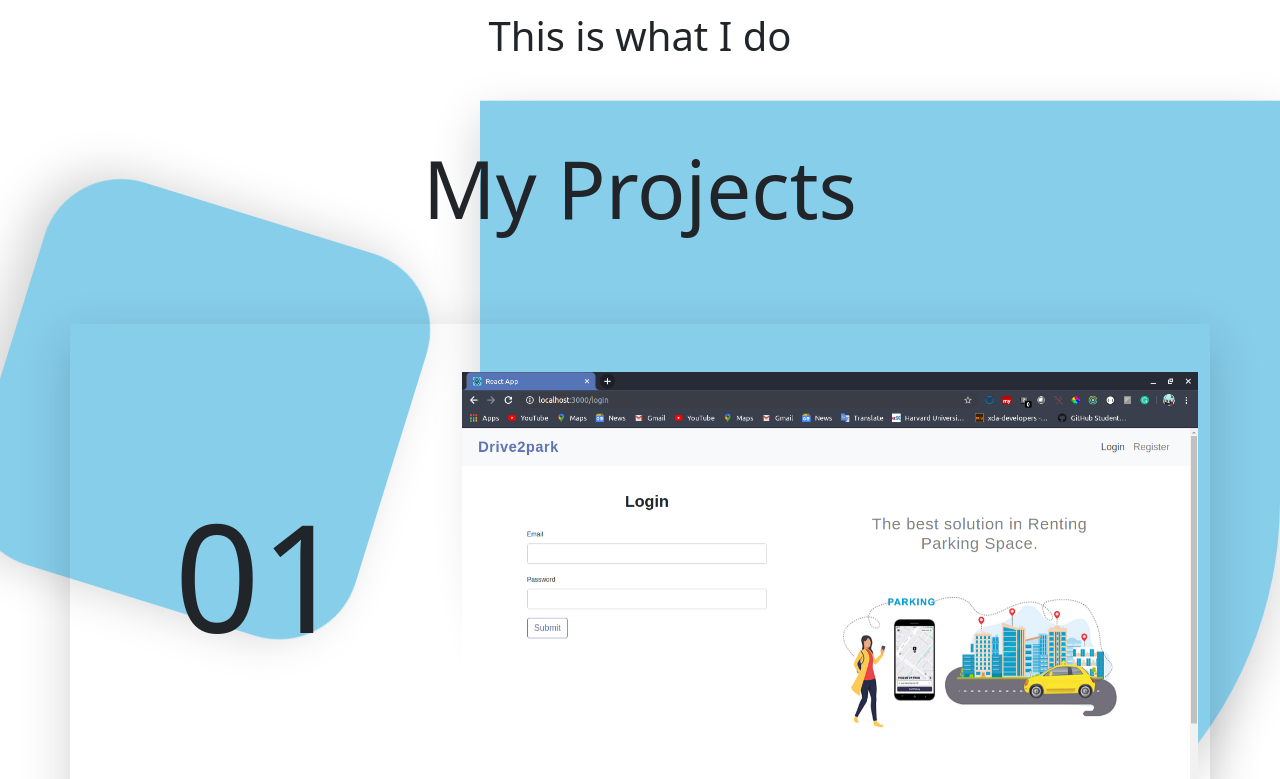
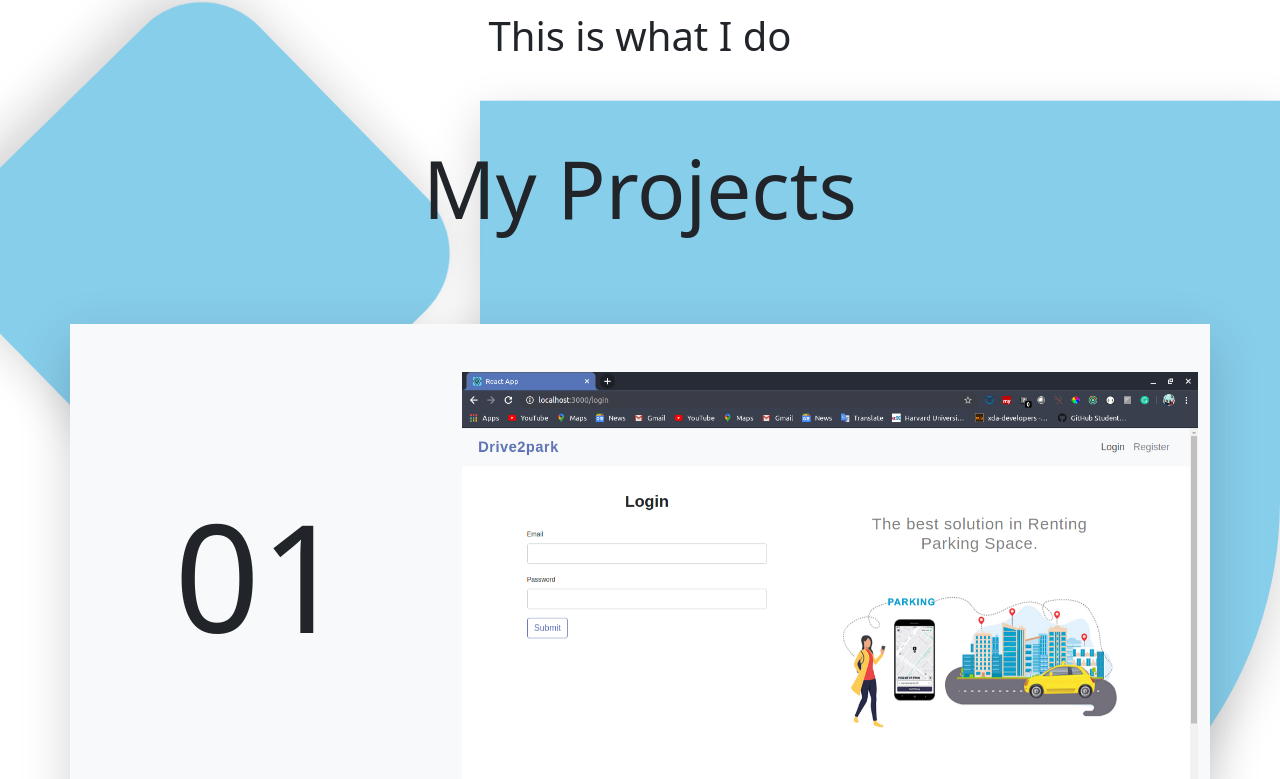
Before and after one commit to Mihir06121/Portfolio-v2, a React (Create React App) app: page / in a window 1280 px wide. Shown: the part 435-1214 px from the top of the page. Built offline with nearby package versions, Linux system fonts and the light colour scheme; the HTML template or start-up script is replaced by a standard one.

Commit message:
All merged to single page

```diff
--- a/src/components/pages/Home.css
+++ b/src/components/pages/Home.css
@@ -310,12 +310,12 @@
 .block2.vert-move {
     -webkit-animation: mover2 5s infinite  alternate;
 	animation: mover2 10s infinite  alternate ease-in-out;
-	animation-delay: 2s;
+	animation-delay: 3s;
 }
 .block2.vert-move {
     -webkit-animation: mover2 5s infinite  alternate;
 	animation: mover2 10s infinite  alternate ease-in-out;
-	animation-delay: 2s;
+	animation-delay: 3s;
 }
 
 @-webkit-keyframes mover2 {
@@ -336,21 +336,21 @@
 	border-bottom-left-radius: 40%;
 	border-top-right-radius: 40%;
 	border-left: transparent;
-	left: 50%;
+	left: 40%;
 	top: 100%;
 	width: 500px;
 	z-index: -1;
 }
 
 .block3.vert-move {
-    -webkit-animation: mover3 5s infinite  alternate;
+    -webkit-animation: mover3 8s infinite  alternate;
 	animation: mover3 10s infinite  alternate ease-in-out;
-	animation-delay: 2s;
+	animation-delay: 5s;
 }
 .block3.vert-move {
-    -webkit-animation: mover3 5s infinite  alternate;
+    -webkit-animation: mover3 8s infinite  alternate;
 	animation: mover3 10s infinite  alternate ease-in-out;
-	animation-delay: 2s;
+	animation-delay: 5s;
 }
 
 @-webkit-keyframes mover3 {
@@ -358,7 +358,7 @@
     100% { transform: translateY(400px); }
 }
 @keyframes mover3 {
-	0% { transform: translateY(100px); }
+	0% { transform: translateY(-200px); }
 	0% { transform:rotate(180deg);}
 	100% { transform: translateY(1000px); }
 }
--- a/src/components/pages/Projects.js
+++ b/src/components/pages/Projects.js
@@ -5,8 +5,13 @@ import YoutubeClone from "./Projects_cards/Youtube_clone"
 import DRMS from "./Projects_cards/DRMS"
 import CovidTracker from "./Projects_cards/Covid-19_tracker"
 import "./Home.css"
+import AOS from 'aos'
 
 const Projects = () => {
+
+    AOS.init({
+        duration: '1200'
+    })
 
     return (
         <section className="pt-5">
--- a/src/components/pages/Projects_cards/BloggingPlatform.js
+++ b/src/components/pages/Projects_cards/BloggingPlatform.js
@@ -57,7 +57,7 @@ const BloggingPlatform = () => {
     return (
         <section className="pt-5">
             <div className="container">
-                <div className="conatiner project1 row d-flex shadow-lg align-items-center" id="project1">
+                <div className="conatiner project1 row d-flex shadow-lg bg-light align-items-center" id="project1">
                     <div className="container col-md-4 mt-5 mb-5 order-md-last">
                         <h1 align="center" style={{fontSize:"150px"}}>02</h1>
                     </div>
--- a/src/components/pages/Projects_cards/Covid-19_tracker.js
+++ b/src/components/pages/Projects_cards/Covid-19_tracker.js
@@ -20,7 +20,7 @@ const Drive2Park = () => {
     return (
         <section className="pt-5">
             <div className="container">
-                <div className="conatiner project1 row d-flex shadow-lg align-items-center" id="project1">
+                <div className="conatiner project1 row d-flex shadow-lg bg-light align-items-center" id="project1">
                     <div className="container col-md-4 mt-5 mb-5">
                         <h1 align="center" style={{fontSize:"150px"}}>05</h1>
                     </div>
--- a/src/components/pages/Projects_cards/DRMS.js
+++ b/src/components/pages/Projects_cards/DRMS.js
@@ -43,7 +43,7 @@ const DRMS = () => {
     return (
         <section className="pt-5">
             <div className="container">
-                <div className="conatiner project1 row d-flex shadow-lg align-items-center" id="project1">
+                <div className="conatiner project1 row d-flex shadow-lg bg-light align-items-center" id="project1">
                     <div className="container col-md-4 mt-5 mb-5 order-md-last">
                         <h1 align="center" style={{fontSize:"150px"}}>04</h1>
                     </div>
--- a/src/components/pages/Projects_cards/Drive2Park.js
+++ b/src/components/pages/Projects_cards/Drive2Park.js
@@ -48,11 +48,11 @@ const Drive2Park = () => {
     return (
         <section className="pt-5">
             <div className="container">
-                <div className="conatiner project1 row d-flex shadow-lg align-items-center" id="project1">
+                <div className="conatiner project1 row d-flex shadow-lg bg-light align-items-center" id="project1">
                     <div className="container col-md-4 mt-5 mb-5">
                         <h1 align="center" style={{fontSize:"150px"}}>01</h1>
                     </div>
-                    <div className="container dull col-md-8 mt-5 mb-5">
+                    <div className="container col-md-8 mt-5 mb-5">
                         <UncontrolledCarousel items={project_1} />
                     </div>
                 </div>
--- a/src/components/pages/Projects_cards/Youtube_clone.js
+++ b/src/components/pages/Projects_cards/Youtube_clone.js
@@ -20,7 +20,7 @@ const BloggingPlatform = () => {
     return (
         <section className="pt-5">
               <div className="container">
-                <div className="conatiner project1 row d-flex shadow-lg align-items-center" id="project1">
+                <div className="conatiner project1 row d-flex shadow-lg bg-light align-items-center" id="project1">
                     <div className="container col-md-4 mt-5 mb-5">
                         <h1 align="center" style={{fontSize:"150px"}}>03</h1>
                     </div>
```
